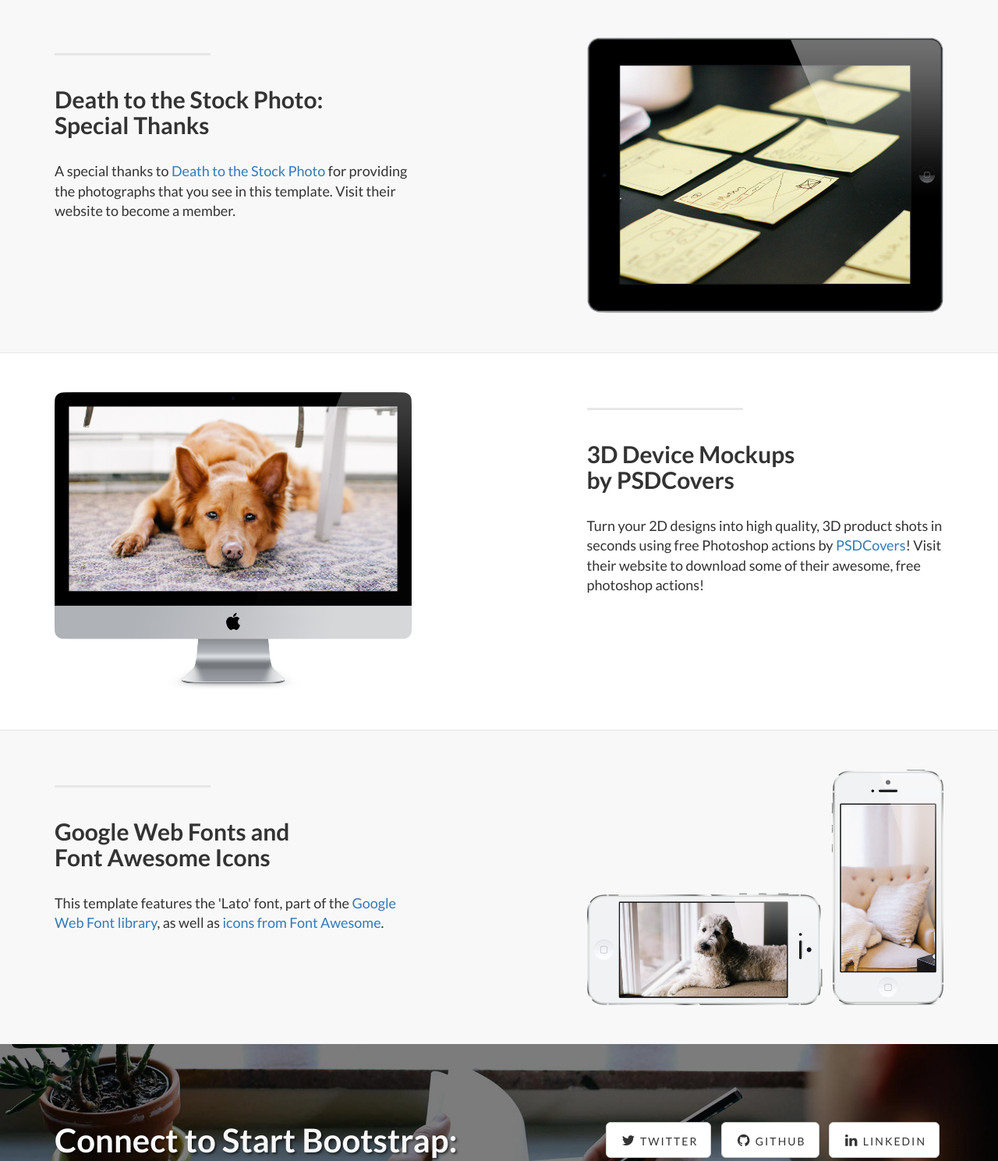
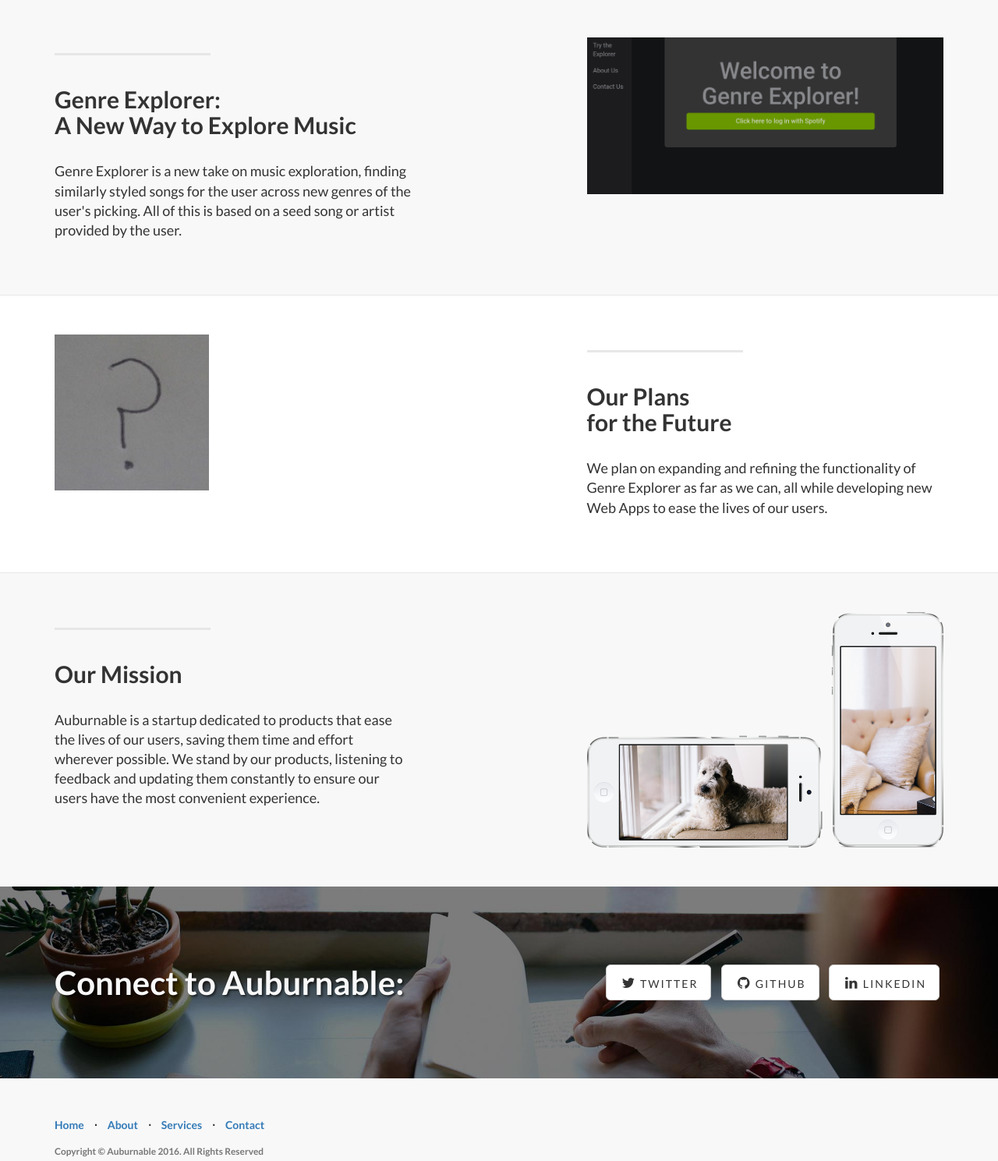
Before and after one commit to Murad-Awad/auburn, a plain HTML site: page index.html in a window 1280 px wide. Shown: the part 779-2268 px from the top of the page at 78% size. Drawn offline with Linux system fonts and the light colour scheme.

Commit message:
Added in new images and fixed text for index.html

```diff
--- a/index.html
+++ b/index.html
@@ -78,10 +78,10 @@
                         <hr class="intro-divider">
                         <ul class="list-inline intro-social-buttons">
                             <li>
-                                <a href="https://twitter.com/SBootstrap" class="btn btn-default btn-lg"><i class="fa fa-twitter fa-fw"></i> <span class="network-name">Twitter</span></a>
+                                <a href="https://twitter.com/auburnable" class="btn btn-default btn-lg"><i class="fa fa-twitter fa-fw"></i> <span class="network-name">Twitter</span></a>
                             </li>
                             <li>
-                                <a href="https://github.com/IronSummitMedia/startbootstrap" class="btn btn-default btn-lg"><i class="fa fa-github fa-fw"></i> <span class="network-name">Github</span></a>
+                                <a href="https://github.com/Murad-Bummos/auburn" class="btn btn-default btn-lg"><i class="fa fa-github fa-fw"></i> <span class="network-name">Github</span></a>
                             </li>
                             <li>
                                 <a href="#" class="btn btn-default btn-lg"><i class="fa fa-linkedin fa-fw"></i> <span class="network-name">Linkedin</span></a>
@@ -107,11 +107,11 @@
                 <div class="col-lg-5 col-sm-6">
                     <hr class="section-heading-spacer">
                     <div class="clearfix"></div>
-                    <h2 class="section-heading">Death to the Stock Photo:<br>Special Thanks</h2>
-                    <p class="lead">A special thanks to <a target="_blank" href="http://join.deathtothestockphoto.com/">Death to the Stock Photo</a> for providing the photographs that you see in this template. Visit their website to become a member.</p>
+                    <h2 class="section-heading">Genre Explorer:<br>A New Way to Explore Music</h2>
+                    <p class="lead">Genre Explorer is a new take on music exploration, finding similarly styled songs for the user across new genres of the user's picking. All of this is based on a seed song or artist provided by the user.</p>
                 </div>
                 <div class="col-lg-5 col-lg-offset-2 col-sm-6">
-                    <img class="img-responsive" src="img/ipad.png" alt="">
+                    <img class="img-responsive" src="img/Welcome.png" alt="">
                 </div>
             </div>
 
@@ -129,11 +129,11 @@
                 <div class="col-lg-5 col-lg-offset-1 col-sm-push-6  col-sm-6">
                     <hr class="section-heading-spacer">
                     <div class="clearfix"></div>
-                    <h2 class="section-heading">3D Device Mockups<br>by PSDCovers</h2>
-                    <p class="lead">Turn your 2D designs into high quality, 3D product shots in seconds using free Photoshop actions by <a target="_blank" href="http://www.psdcovers.com/">PSDCovers</a>! Visit their website to download some of their awesome, free photoshop actions!</p>
+                    <h2 class="section-heading">Our Plans<br>for the Future</h2>
+                    <p class="lead"> We plan on expanding and refining the functionality of Genre Explorer as far as we can, all while developing new Web Apps to ease the lives of our users.</p>
                 </div>
                 <div class="col-lg-5 col-sm-pull-6  col-sm-6">
-                    <img class="img-responsive" src="img/dog.png" alt="">
+                    <img class="img-responsive" src="img/Who.jpg" alt="">
                 </div>
             </div>
 
@@ -151,8 +151,8 @@
                 <div class="col-lg-5 col-sm-6">
                     <hr class="section-heading-spacer">
                     <div class="clearfix"></div>
-                    <h2 class="section-heading">Google Web Fonts and<br>Font Awesome Icons</h2>
-                    <p class="lead">This template features the 'Lato' font, part of the <a target="_blank" href="http://www.google.com/fonts">Google Web Font library</a>, as well as <a target="_blank" href="http://fontawesome.io">icons from Font Awesome</a>.</p>
+                    <h2 class="section-heading">Our Mission</h2>
+                    <p class="lead">Auburnable is a startup dedicated to products that ease the lives of our users, saving them time and effort wherever possible. We stand by our products, listening to feedback and updating them constantly to ensure our users have the most convenient experience.</p>
                 </div>
                 <div class="col-lg-5 col-lg-offset-2 col-sm-6">
                     <img class="img-responsive" src="img/phones.png" alt="">
@@ -172,15 +172,15 @@
 
             <div class="row">
                 <div class="col-lg-6">
-                    <h2>Connect to Start Bootstrap:</h2>
+                    <h2>Connect to Auburnable:</h2>
                 </div>
                 <div class="col-lg-6">
                     <ul class="list-inline banner-social-buttons">
                         <li>
-                            <a href="https://twitter.com/SBootstrap" class="btn btn-default btn-lg"><i class="fa fa-twitter fa-fw"></i> <span class="network-name">Twitter</span></a>
+                                <a href="https://twitter.com/auburnable" class="btn btn-default btn-lg"><i class="fa fa-twitter fa-fw"></i> <span class="network-name">Twitter</span></a>
                             </li>
                             <li>
-                            <a href="https://github.com/IronSummitMedia/startbootstrap" class="btn btn-default btn-lg"><i class="fa fa-github fa-fw"></i> <span class="network-name">Github</span></a>
+                                <a href="https://github.com/Murad-Bummos/auburn" class="btn btn-default btn-lg"><i class="fa fa-github fa-fw"></i> <span class="network-name">Github</span></a>
                             </li>
                             <li>
                                 <a href="#" class="btn btn-default btn-lg"><i class="fa fa-linkedin fa-fw"></i> <span class="network-name">Linkedin</span></a>
@@ -193,6 +193,7 @@
         <!-- /.container -->
 
     </div>
+
     <!-- /.banner -->
 
     <!-- Footer -->
@@ -217,7 +218,7 @@
                             <a href="#contact">Contact</a>
                         </li>
                     </ul>
-                    <p class="copyright text-muted small">Copyright &copy; Your Company 2014. All Rights Reserved</p>
+                    <p class="copyright text-muted small">Copyright &copy; Auburnable 2016. All Rights Reserved</p>
                 </div>
             </div>
         </div>
```
Also changed, not shown: img/Welcome.png (added). Lines whose indentation alone changed are shown as unchanged.
